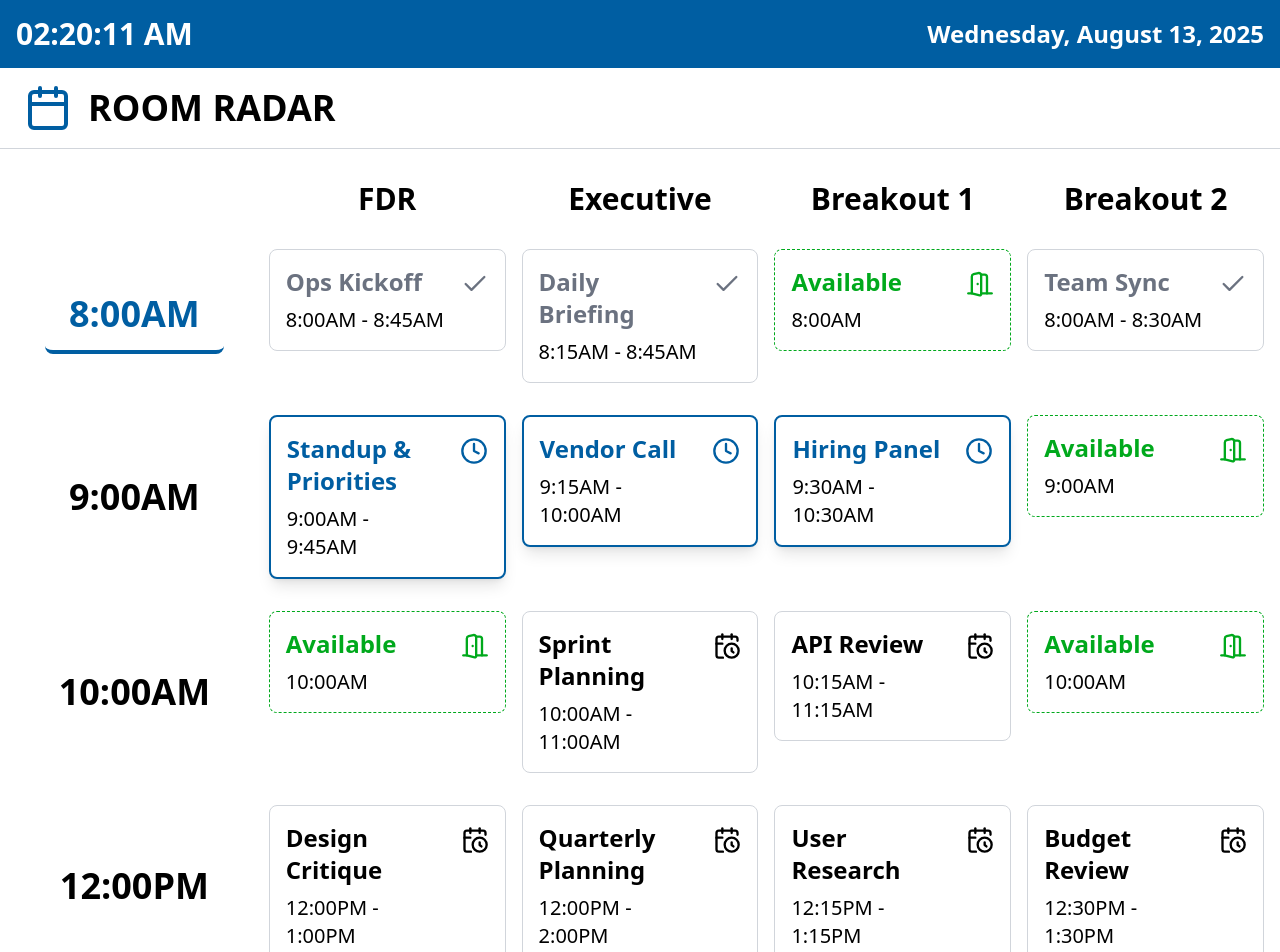
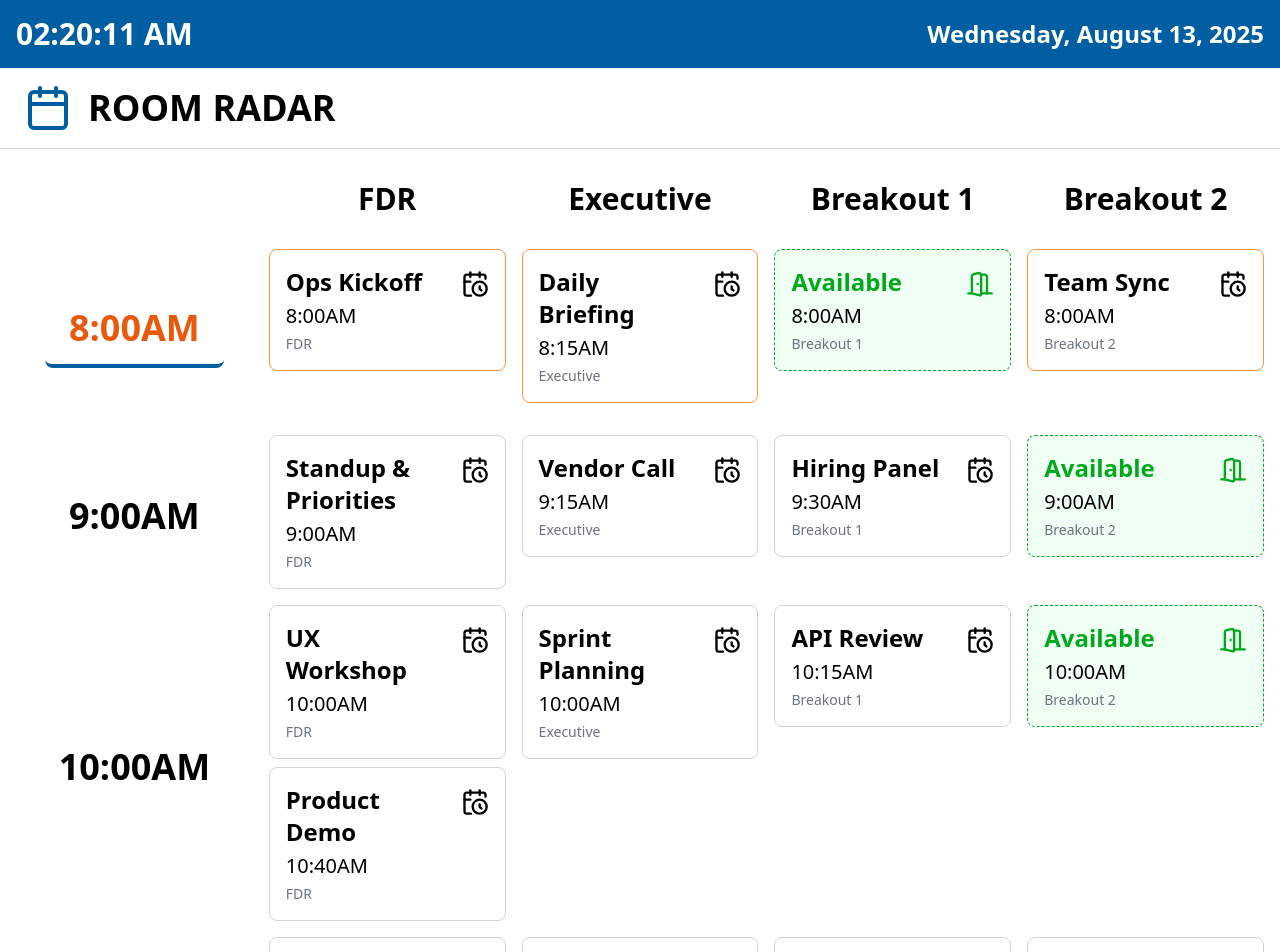
Before and after one commit to LiningCocoon/Room-Radar-Interface, a React (Vite) app: page / in a window 1280 px wide. Shown: the top 952 px of the page. Built offline with nearby package versions, Linux system fonts and the light colour scheme.

Commit message:
[Magic Patterns] Updated from 'Distinct Opacity for Past Slots'

```diff
--- a/src/components/MeetingCard.tsx
+++ b/src/components/MeetingCard.tsx
@@ -10,10 +10,12 @@ interface Meeting {
 interface MeetingCardProps {
   meeting: Meeting;
   currentTime: Date;
+  condensed?: boolean;
 }
 const MeetingCard: React.FC<MeetingCardProps> = ({
   meeting,
-  currentTime
+  currentTime,
+  condensed = false
 }) => {
   const isAvailable = meeting.name === 'Available';
   // Parse meeting times more precisely
@@ -27,65 +29,89 @@ const MeetingCard: React.FC<MeetingCardProps> = ({
     };
   };
   const startTime = parseTime(meeting.startTime);
+  const endTime = meeting.endTime ? parseTime(meeting.endTime) : null;
   const currentHour = currentTime.getHours();
   const currentMinute = currentTime.getMinutes();
   // Convert times to minutes for easier comparison
   const currentTimeInMinutes = currentHour * 60 + currentMinute;
   const startTimeInMinutes = startTime.hours * 60 + startTime.minutes;
-  // Determine status
-  let status = meeting.status || 'upcoming';
-  if (!status) {
-    if (currentHour < 8 && startTime.hours === 8) {
-      // Before 8 AM, mark 8 AM meetings as upcoming
-      status = 'upcoming';
-    } else if (currentTimeInMinutes >= startTimeInMinutes && currentTimeInMinutes < startTimeInMinutes + 60) {
-      // During the meeting time window
-      status = 'active';
-    } else if (currentTimeInMinutes >= startTimeInMinutes + 60) {
-      // Only mark as past after the full hour window has elapsed
-      status = 'past';
-    } else {
-      status = 'upcoming';
-    }
+  const endTimeInMinutes = endTime ? endTime.hours * 60 + endTime.minutes : startTimeInMinutes + 60;
+  // Determine status based on current time, ignoring any hardcoded status
+  let status = 'upcoming';
+  if (isAvailable) {
+    status = 'available';
+  } else if (currentTimeInMinutes >= startTimeInMinutes && currentTimeInMinutes < endTimeInMinutes) {
+    // Meeting is currently happening
+    status = 'active';
+  } else if (currentTimeInMinutes >= endTimeInMinutes) {
+    // Meeting has ended
+    status = 'past';
+  } else {
+    // Meeting hasn't started yet
+    status = 'upcoming';
   }
+  // Check if this is an after-hours meeting (6PM or later or before 9AM)
+  const isAfterHours = startTime.hours >= 18 || startTime.hours < 9; // 6PM or later, or before 9AM
+  // Never condense active meetings or after-hours meetings
+  const isCondensed = condensed && !isAfterHours && status !== 'active';
   // Base card styling
   let cardClasses = 'rounded-lg border text-left transition-all duration-300';
   if (isAvailable) {
-    cardClasses += ' border-dashed border-[#00a91c] bg-white p-4';
+    if (status === 'past') {
+      // Past available slots should match other past events
+      cardClasses += ' border-gray-300 bg-white';
+    } else {
+      // Future available slots keep the green styling
+      cardClasses += ' border-dashed border-[#00a91c] bg-[#f0fff4]';
+    }
+    cardClasses += isCondensed ? ' p-2' : ' p-4';
   } else {
-    cardClasses += ' p-4'; // consistent padding for all cards
+    cardClasses += isCondensed ? ' p-2' : ' p-4'; // consistent padding for all cards
   }
   let textColorClass = 'text-black';
   let iconComponent = null;
   // Apply specific styles based on status
   if (isAvailable) {
-    textColorClass = 'text-[#00a91c]';
-    iconComponent = <DoorOpenIcon className="h-7 w-7 text-[#00a91c]" />;
+    if (status === 'past') {
+      // Past available slots should have gray text and icon
+      textColorClass = 'text-gray-500';
+      iconComponent = <CheckIcon className={isCondensed ? 'h-4 w-4 text-gray-500' : 'h-7 w-7 text-gray-500'} />;
+    } else {
+      // Future available slots keep the green styling
+      textColorClass = 'text-[#00a91c]';
+      iconComponent = <DoorOpenIcon className={isCondensed ? 'h-4 w-4 text-[#00a91c]' : 'h-7 w-7 text-[#00a91c]'} />;
+    }
   } else if (status === 'active') {
-    cardClasses += ' border-[#005ea2] bg-white shadow-lg border-2';
+    cardClasses += ' border-[#005ea2] bg-[#e6f3ff] shadow-lg border-2';
     textColorClass = 'text-[#005ea2] font-extrabold';
-    iconComponent = <ClockIcon className="h-7 w-7 text-[#005ea2]" />;
+    iconComponent = <ClockIcon className={isCondensed ? 'h-4 w-4 text-[#005ea2]' : 'h-7 w-7 text-[#005ea2]'} />;
   } else if (status === 'past') {
     cardClasses += ' border-gray-300 bg-white';
     textColorClass = 'text-gray-500';
-    iconComponent = <CheckIcon className="h-7 w-7 text-gray-500" />;
+    iconComponent = <CheckIcon className={isCondensed ? 'h-4 w-4 text-gray-500' : 'h-7 w-7 text-gray-500'} />;
   } else {
     cardClasses += ' border-gray-300 bg-white';
     textColorClass = 'text-black';
-    iconComponent = <CalendarClockIcon className="h-7 w-7 text-black" />;
+    iconComponent = <CalendarClockIcon className={isCondensed ? 'h-4 w-4 text-black' : 'h-7 w-7 text-black'} />;
   }
-  return <div className={cardClasses}>
+  // Highlight after-hours meetings
+  if (isAfterHours && !isAvailable && status !== 'past') {
+    cardClasses += ' border-orange-400';
+  }
+  return <div className={`${cardClasses} mb-2 ${isAvailable && status === 'past' ? 'opacity-10' : status === 'past' ? 'opacity-50' : ''}`}>
       <div className="flex justify-between items-start">
         <div className="flex-1">
-          <h3 className={`text-2xl font-bold ${textColorClass}`}>
+          <h3 className={`${isCondensed ? 'text-lg' : 'text-2xl'} font-bold ${textColorClass}`}>
             {meeting.name}
           </h3>
-          <p className="text-xl mt-2">
+          <p className={`${isCondensed ? 'text-sm' : 'text-xl'} mt-1`}>
             {meeting.startTime}
-            {meeting.endTime ? ` - ${meeting.endTime}` : ''}
           </p>
+          {!isCondensed && <p className="text-sm text-gray-500 mt-1">{meeting.room}</p>}
         </div>
-        <div className="ml-4 mt-1">{iconComponent}</div>
+        <div className={`${isCondensed ? 'ml-2' : 'ml-4'} mt-1`}>
+          {iconComponent}
+        </div>
       </div>
     </div>;
 };
--- a/src/components/MeetingGrid.tsx
+++ b/src/components/MeetingGrid.tsx
@@ -11,30 +11,54 @@ const MeetingGrid: React.FC<MeetingGridProps> = ({
   const rooms = ['FDR', 'Executive', 'Breakout 1', 'Breakout 2'];
   const timeSlots = ['8:00AM', '9:00AM', '10:00AM', '12:00PM', '2:00PM', '3:00PM', '5:00PM'];
   const meetingData = getMeetingData();
-  return <div className="flex-1 p-4">
+  const currentHour = currentTime.getHours();
+  // Determine if a time slot should be condensed
+  const isCondensedTimeSlot = (timeSlot: string) => {
+    const hour = parseInt(timeSlot.split(':')[0]);
+    const isPM = timeSlot.includes('PM');
+    const slotHour = isPM && hour !== 12 ? hour + 12 : hour;
+    // Don't condense current hour or after-hours slots (before 9AM or 6PM or later)
+    if (slotHour === currentHour) return false;
+    if (slotHour >= 18 || slotHour < 9) return false; // 6PM or later, or before 9AM
+    // Check if this time slot has few or no meetings
+    const meetingsInSlot = meetingData.filter(meeting => {
+      const meetingHour = parseInt(meeting.startTime.split(':')[0]);
+      const meetingIsPM = meeting.startTime.includes('PM');
+      const meetingSlotHour = meetingIsPM && meetingHour !== 12 ? meetingHour + 12 : meetingHour;
+      return meetingSlotHour === slotHour;
+    });
+    // If 2 or fewer meetings in this slot, condense it
+    return meetingsInSlot.length <= 2;
+  };
+  return <div className="flex-1 p-4 overflow-auto">
       {/* Room Headers */}
-      <div className="grid grid-cols-5 gap-4 mb-4">
+      <div className="grid grid-cols-5 gap-4 mb-4 sticky top-0 bg-white z-10">
         <div className="col-span-1"></div>
         {rooms.map(room => <div key={room} className="col-span-1">
             <h2 className="text-3xl font-bold text-center py-4">{room}</h2>
           </div>)}
       </div>
       {/* Meeting Grid */}
-      {timeSlots.map(timeSlot => <div key={timeSlot} className="grid grid-cols-5 gap-4 mb-8">
-          <TimeSlot time={timeSlot} currentTime={currentTime} />
+      <div className="space-y-2">
+        {timeSlots.map(timeSlot => {
+        const condensed = isCondensedTimeSlot(timeSlot);
+        return <div key={timeSlot} className={`grid grid-cols-5 gap-4 ${condensed ? 'mb-2' : 'mb-6'}`}>
+              <TimeSlot time={timeSlot} currentTime={currentTime} condensed={condensed} />
               {rooms.map(room => {
             const meetings = meetingData.filter(meeting => meeting.room === room && meeting.startTime.split(':')[0] === timeSlot.split(':')[0]);
             return <div key={`${room}-${timeSlot}`} className="col-span-1">
-                {meetings.length > 0 ? meetings.map(meeting => <MeetingCard key={`${meeting.name}-${meeting.startTime}`} meeting={meeting} currentTime={currentTime} />) : <MeetingCard meeting={{
+                    {meetings.length > 0 ? meetings.map(meeting => <MeetingCard key={`${meeting.name}-${meeting.startTime}`} meeting={meeting} currentTime={currentTime} condensed={condensed} />) : <MeetingCard meeting={{
                 name: 'Available',
                 startTime: timeSlot,
                 endTime: '',
                 room: room,
                 status: 'available'
-          }} currentTime={currentTime} />}
+              }} currentTime={currentTime} condensed={condensed} />}
                   </div>;
           })}
-        </div>)}
+            </div>;
+      })}
+      </div>
     </div>;
 };
 export default MeetingGrid;
--- a/src/components/TimeSlot.tsx
+++ b/src/components/TimeSlot.tsx
@@ -2,10 +2,12 @@ import React from 'react';
 interface TimeSlotProps {
   time: string;
   currentTime: Date;
+  condensed?: boolean;
 }
 const TimeSlot: React.FC<TimeSlotProps> = ({
   time,
-  currentTime
+  currentTime,
+  condensed = false
 }) => {
   // Parse time more precisely to match MeetingCard logic
   const parseTime = (timeStr: string) => {
@@ -29,10 +31,18 @@ const TimeSlot: React.FC<TimeSlotProps> = ({
   // Special case: if it's before 8AM, highlight the first time slot (8AM)
   const isFirstTimeSlot = slotTime.hours === 8 && time.includes('AM');
   const isBeforeWorkday = currentHour < 8;
-  // Styling based on active status
-  let timeClasses = 'text-4xl font-bold py-4 px-6 rounded-lg transition-all duration-300';
+  // Check if this is an after-hours time slot (6PM or later or before 9AM)
+  const isAfterHours = slotTime.hours >= 18 || slotTime.hours < 9; // 6PM or later, or before 9AM
+  // Never condense current hour or after-hours time slots
+  const isCondensed = condensed && !isAfterHours && !isActive;
+  // Styling based on active status and condensed state
+  let timeClasses = `font-bold rounded-lg transition-all duration-300 ${isCondensed ? 'text-xl py-2 px-3' : 'text-4xl py-4 px-6'}`;
   if (isActive || isBeforeWorkday && isFirstTimeSlot) {
     timeClasses += ' border-b-4 border-[#005ea2] text-[#005ea2]';
+  }
+  // Highlight after-hours time slots
+  if (isAfterHours) {
+    timeClasses += ' text-orange-600 font-extrabold';
   }
   return <div className="col-span-1 flex items-center justify-center">
       <div className={timeClasses}>{time}</div>
--- a/src/utils/data.ts
+++ b/src/utils/data.ts
@@ -116,6 +116,12 @@ export const getMeetingData = (): Meeting[] => {
   {
     name: 'Client Check-in',
     startTime: '3:00PM',
+    endTime: '3:30PM',
+    room: 'FDR',
+    status: 'upcoming'
+  }, {
+    name: 'Sales Call',
+    startTime: '3:30PM',
     endTime: '4:00PM',
     room: 'FDR',
     status: 'upcoming'
@@ -146,5 +152,34 @@ export const getMeetingData = (): Meeting[] => {
     endTime: '6:00PM',
     room: 'Executive',
     status: 'upcoming'
+  },
+  // New examples of multiple meetings in the same hour
+  // Example 1: Multiple meetings in the 10AM slot for FDR room
+  {
+    name: 'UX Workshop',
+    startTime: '10:00AM',
+    endTime: '10:30AM',
+    room: 'FDR',
+    status: 'upcoming'
+  }, {
+    name: 'Product Demo',
+    startTime: '10:40AM',
+    endTime: '11:15AM',
+    room: 'FDR',
+    status: 'upcoming'
+  },
+  // Example 2: Multiple meetings in the 3PM slot for Executive room
+  {
+    name: 'Investor Update',
+    startTime: '3:00PM',
+    endTime: '3:25PM',
+    room: 'Executive',
+    status: 'upcoming'
+  }, {
+    name: 'Leadership Sync',
+    startTime: '3:30PM',
+    endTime: '4:15PM',
+    room: 'Executive',
+    status: 'upcoming'
   }];
 };
```
Lines whose indentation alone changed are shown as unchanged.
